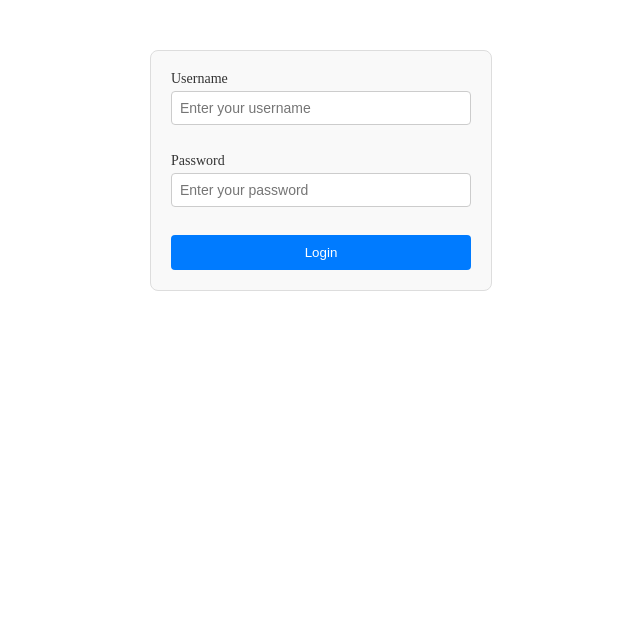
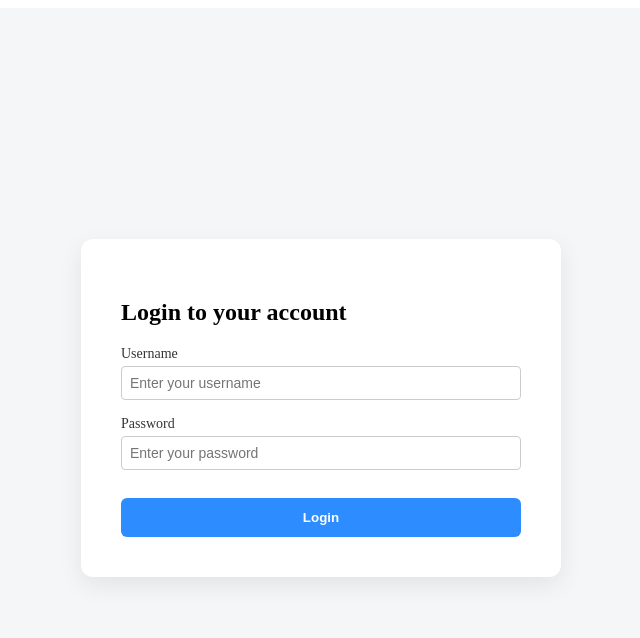
Before and after one commit to Goonzuu/login-form-refactor, a React (Create React App) app: page / in a window 1280 px wide. Shown: the top 638 px of the page, without its empty margins (319-959 px from the left). Built offline with nearby package versions, Linux system fonts and the light colour scheme.

Commit message:
create hook to separate logic and create clean reusable code

```diff
--- /dev/null
+++ b/src/hooks/useLoginHook.tsx
@@ -0,0 +1,55 @@
+import { useState } from "react";
+import doLogin from "../api/user.service";
+
+export const useLoginForm = () => {
+    const [username, setUsername] = useState("");
+    const [password, setPassword] = useState("");
+    const [errors, setErrors] = useState<{ username?: string; password?: string }>({});
+    const [loading, setLoading] = useState(false);
+    const [formError, setFormError] = useState<string | null>(null);
+
+    const validateForm = (
+        username: string,
+        password: string
+    ): { username?: string; password?: string } => {
+        const errors: { username?: string; password?: string } = {};
+
+        if (!username.trim()) errors.username = "Username is required";
+        if (!password.trim()) errors.password = "Password is required";
+
+        return errors;
+    };
+
+    const handleSubmit = (onSuccess: (res: any) => void) => {
+        return async (event: React.FormEvent<HTMLFormElement>) => {
+            event.preventDefault();
+
+            const validationErrors = validateForm(username, password);
+            setErrors(validationErrors);
+
+            if (Object.keys(validationErrors).length > 0) return;
+
+            try {
+                setLoading(true);
+                setFormError(null);
+                const response = await doLogin(username, password);
+                onSuccess(response);
+            } catch (error: any) {
+                setFormError(error.message || "An unexpected error occurred");
+            } finally {
+                setLoading(false);
+            }
+        };
+    };
+
+    return {
+        username,
+        setUsername,
+        password,
+        setPassword,
+        errors,
+        formError,
+        loading,
+        handleSubmit,
+    };
+};
--- a/src/screens/Login/LoginScreen.tsx
+++ b/src/screens/Login/LoginScreen.tsx
@@ -1,59 +1,25 @@
-import { useState } from "react";
+import CustomInput from "../../components/CustomInput/CustomInput";
+import { useLoginForm } from "../../hooks/useLoginHook";
 import "./styles.css";
-import doLogin from "../../api/user.service";
-import CustomInput from "../../components/CustomInput/CustomInput";
 
 const LoginScreen = () => {
-    const [username, setUsername] = useState<string>("");
-    const [password, setPassword] = useState<string>("");
-    const [errors, setErrors] = useState<{ username?: string; password?: string }>({});
-    const [loading, setLoading] = useState<boolean>(false);
-    const [formError, setFormError] = useState<string | null>(null);
+    const {
+      username,
+      setUsername,
+      password,
+      setPassword,
+      errors,
+      formError,
+      loading,
+      handleSubmit,
+    } = useLoginForm();
 
-    const validateForm = (
-        username: string,
-        password: string
-    ): { username?: string; password?: string } => {
-        const errors: { username?: string; password?: string } = {};
-
-        if (!username.trim()) {
-            errors.username = "Username is required";
-        }
-
-        if (!password.trim()) {
-            errors.password = "Password is required";
-        }
-
-        return errors;
-    };
-
-
-    const handleSubmit = async (event: React.FormEvent<HTMLFormElement>) => {
-        event.preventDefault();
-
-        const validationErrors = validateForm(username, password);
-        setErrors(validationErrors);
-
-        if (Object.keys(validationErrors).length > 0) return;
-
-        try {
-            setLoading(true);
-            setFormError(null);
-
-            const response = await doLogin(username, password);
-            console.log(response);
-        } catch (error: any) {
-            console.error("Login failed:", error);
-            setFormError(error.message || "An unexpected error occurred");
-        } finally {
-            setLoading(false);
-        }
-    };
-
-
+    const onSubmit = handleSubmit((res) => console.log("Logged!", res));
 
     return (
-        <form className="login_form" onSubmit={handleSubmit}>
+        <div className="login-page">
+          <form className="login_form" onSubmit={onSubmit}>
+            <h2 className="login-title">Login to your account</h2>
             {formError && (
               <p className="form-error-message" role="alert">
                 {formError}
@@ -83,8 +49,8 @@ const LoginScreen = () => {
             <button type="submit" disabled={loading}>
               {loading ? "Loading..." : "Login"}
             </button>
-
           </form>
+        </div>
       );
   };
 
--- a/src/screens/Login/styles.css
+++ b/src/screens/Login/styles.css
@@ -1,46 +1,50 @@
+.login-page {
+  display: flex;
+  justify-content: center;
+  align-items: center;
+  min-height: 100vh;
+  background-color: #f4f6f8;
+}
+
 .login_form {
+  background-color: #ffffff;
+  padding: 40px;
+  border-radius: 12px;
+  box-shadow: 0 8px 24px rgba(0, 0, 0, 0.08);
+  width: 100%;
+  max-width: 400px;
   display: flex;
   flex-direction: column;
-    max-width: 300px;
-    margin: 50px auto;
-    padding: 20px;
-    border: 1px solid #ddd;
-    border-radius: 8px;
-    background-color: #f9f9f9;
-  }
-
-  .login_form input {
-    margin-bottom: 12px;
-    padding: 8px;
-    border: 1px solid #ccc;
-    border-radius: 4px;
 }
 
 .login_form button {
-    padding: 10px;
-    background-color: #007bff;
+  padding: 12px;
+  background-color: #2d8cff;
   color: white;
+  font-weight: bold;
   border: none;
-    border-radius: 4px;
+  border-radius: 6px;
   cursor: pointer;
+  width: 100%;
+  margin-top: 12px;
+  transition: background-color 0.3s ease;
 }
 
-  .error {
-    border-color: red;
+.login_form button:hover:enabled {
+  background-color: #1a6ed8;
 }
 
-  .error-text {
-    color: red;
-    font-size: 12px;
-    margin-top: 4px;
+.login_form button:disabled {
+  opacity: 0.6;
+  cursor: not-allowed;
 }
 
 .form-error-message {
   background-color: #ffe6e6;
   color: #cc0000;
-    padding: 10px;
-    border-radius: 4px;
-    margin-bottom: 12px;
+  padding: 10px 12px;
+  border-radius: 6px;
+  margin-bottom: 16px;
   font-size: 14px;
   text-align: center;
 }
```
Lines whose indentation alone changed are shown as unchanged.
